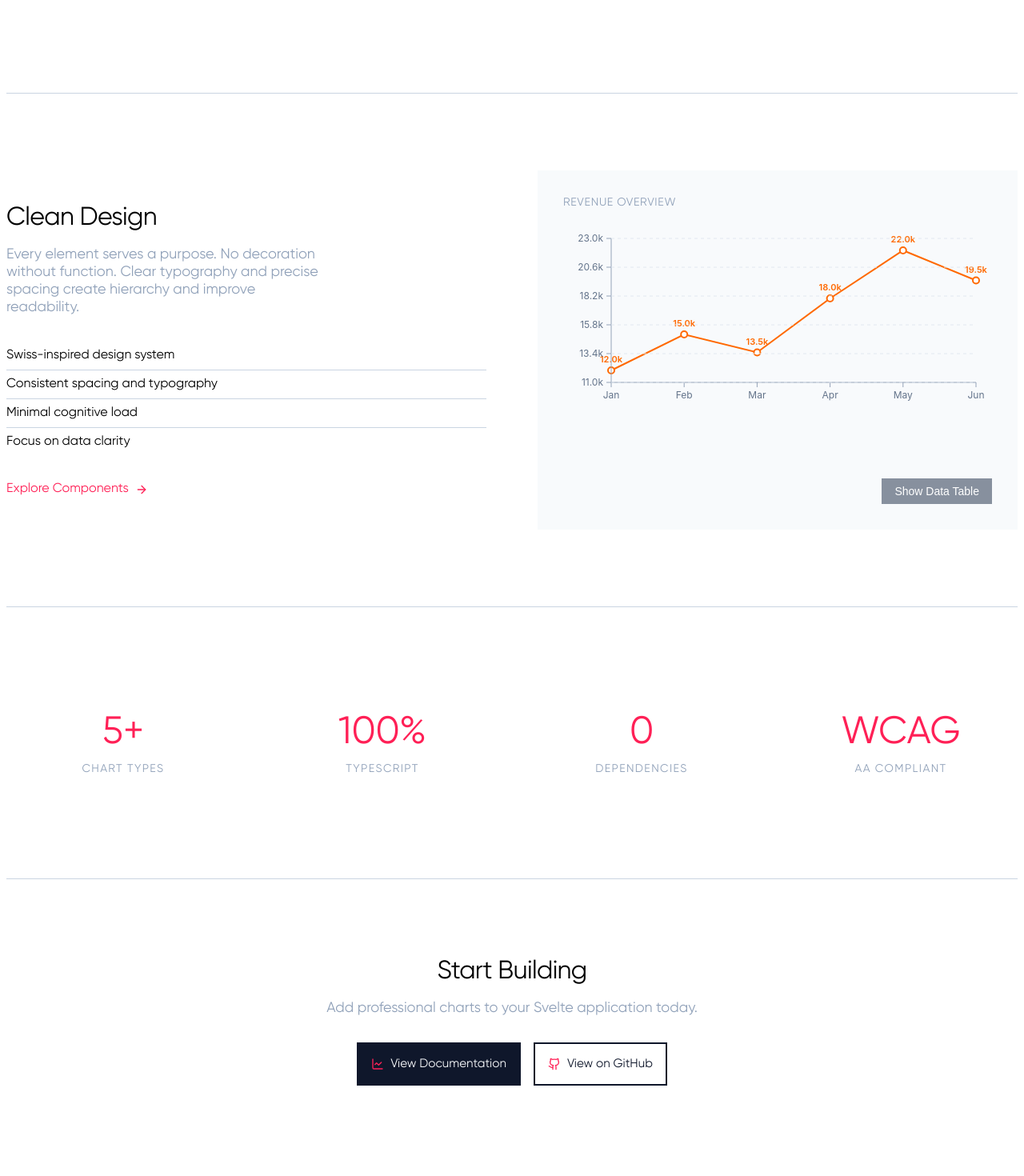
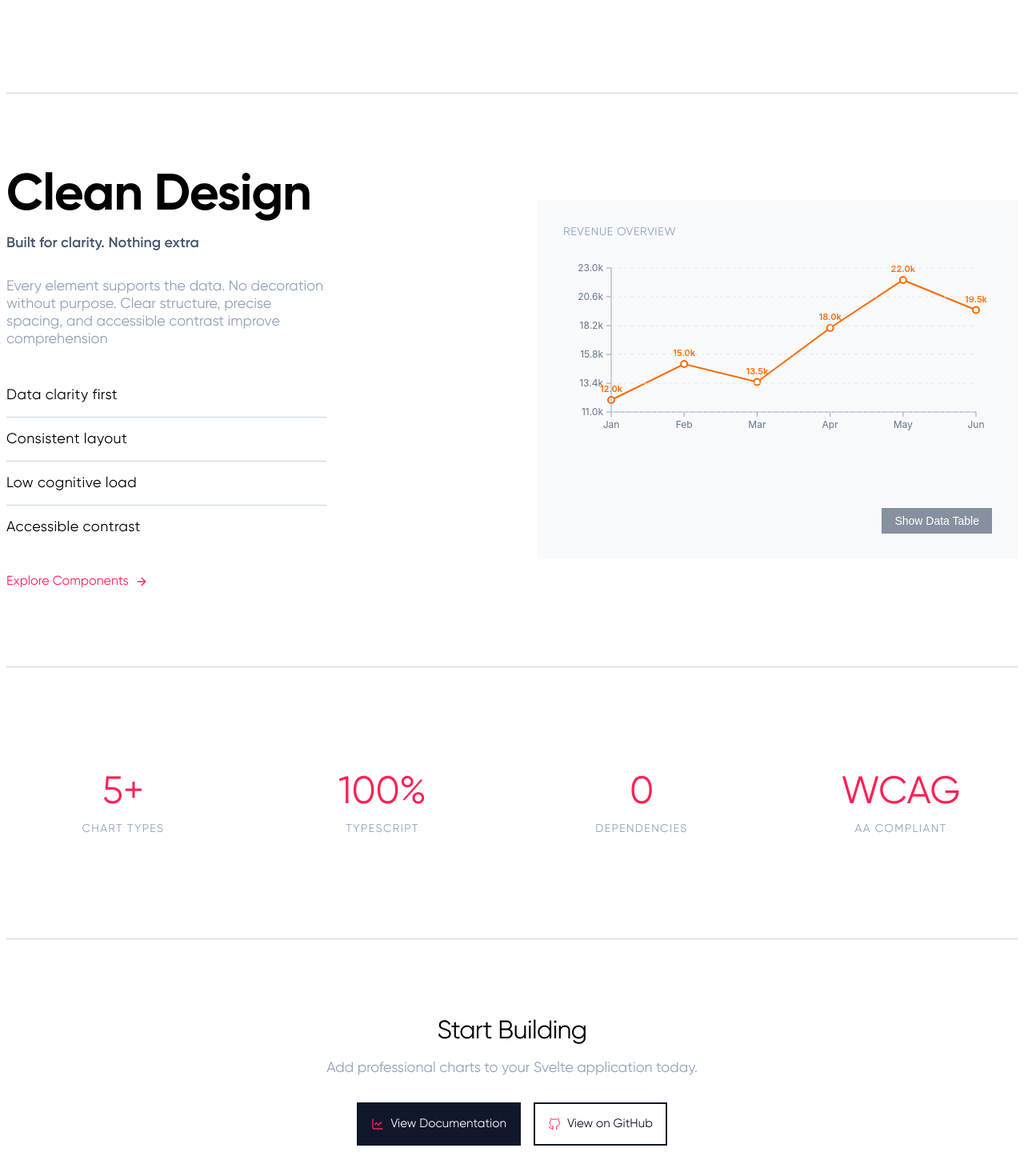
Before and after one commit to StanSkrivanek/chrtsv, a SvelteKit app: page / in a window 1280 px wide. Shown: the part 1700-3170 px from the top of the page at 80% size. Built offline with nearby package versions, Linux system fonts and the light colour scheme.

Commit message:
min Icons Change addding Github SVG instead lucide

```diff
--- a/src/routes/+page.svelte
+++ b/src/routes/+page.svelte
@@ -1,6 +1,6 @@
 <script lang="ts">
 	import MultiLineChart from '$lib/components/charts/line/MultiLineChart.svelte';
-	import { ArrowRight, ChartLine, Github, Palette, Shield, Zap } from 'lucide-svelte';
+	import { ArrowRight, ChartLine, Palette, Shield, Zap } from 'lucide-svelte';
 
 	// Sample data for hero chart
 	const heroData = [
@@ -134,18 +134,21 @@
 	<!-- Showcase Section -->
 	<section class="showcase">
 		<div class="showcase-content">
-			<div class="showcase-info">
+			<div class="section-text">
 				<h2>Clean Design</h2>
+				<p class="sub-heading">Built for clarity. Nothing extra</p>
 				<p class="lead">
-					Every element serves a purpose. No decoration without function. Clear typography and
-					precise spacing create hierarchy and improve readability.
+					<!-- Every element serves a purpose. No decoration without function. Clear typography and
+					precise spacing create hierarchy and improve readability. -->
+					Every element supports the data. No decoration without purpose. Clear structure, precise spacing,
+					and accessible contrast improve comprehension
 				</p>
 
-				<ul class="feature-list">
-					<li>Swiss-inspired design system</li>
-					<li>Consistent spacing and typography</li>
-					<li>Minimal cognitive load</li>
-					<li>Focus on data clarity</li>
+				<ul class="feature-list lead">
+					<li>Data clarity first</li>
+					<li>Consistent layout</li>
+					<li>Low cognitive load</li>
+					<li>Accessible contrast</li>
 				</ul>
 
 				<a href="/charts" class="link-arrow">
@@ -203,7 +206,14 @@
 					View Documentation
 				</a>
 				<a href="https://github.com" class="btn btn-outline">
-					<Github size={16} />
+					<!-- <Github size={16} /> -->
+					<img
+						src="/github.svg"
+						alt=""
+						width="16"
+						height="16"
+						style="color: var(--color-red-600);"
+					/>
 					View on GitHub
 				</a>
 			</div>
@@ -527,21 +537,33 @@
 		grid-template-columns: 1fr 1fr;
 		gap: var(--spacing-lg);
 		align-items: center;
+		h2 {
+			font-size: clamp(3rem, 0.8824rem + 5.5882vw, 4rem);
+			letter-spacing: -0.02em;
+			font-family: 'bold';
+			line-height: 1;
+			/* margin-bottom: var(--spacing-md); */
+		}
+		.sub-heading {
+			font-size: 1.125rem;
+			font-family: 'semibold';
+			margin-bottom: var(--spacing-md);
+			color: var(--color-slate-600);
+		}
 	}
 
 	.feature-list {
 		list-style: none;
 		padding: 0;
 		margin: var(--spacing-md) 0;
-	}
-
-	.feature-list li {
-		padding: var(--spacing-xs) 0;
-		border-bottom: 1px solid var(--color-slate-300);
-	}
-
-	.feature-list li:last-child {
-		border-bottom: none;
+		li {
+			padding: var(--spacing-sm) 0;
+			border-bottom: 1px solid var(--color-slate-300);
+			letter-spacing: 0.025em;
+		}
+		li:last-child {
+			border-bottom: none;
+		}
 	}
 
 	.link-arrow {
```
Also changed, not shown: static/github.svg (added).
